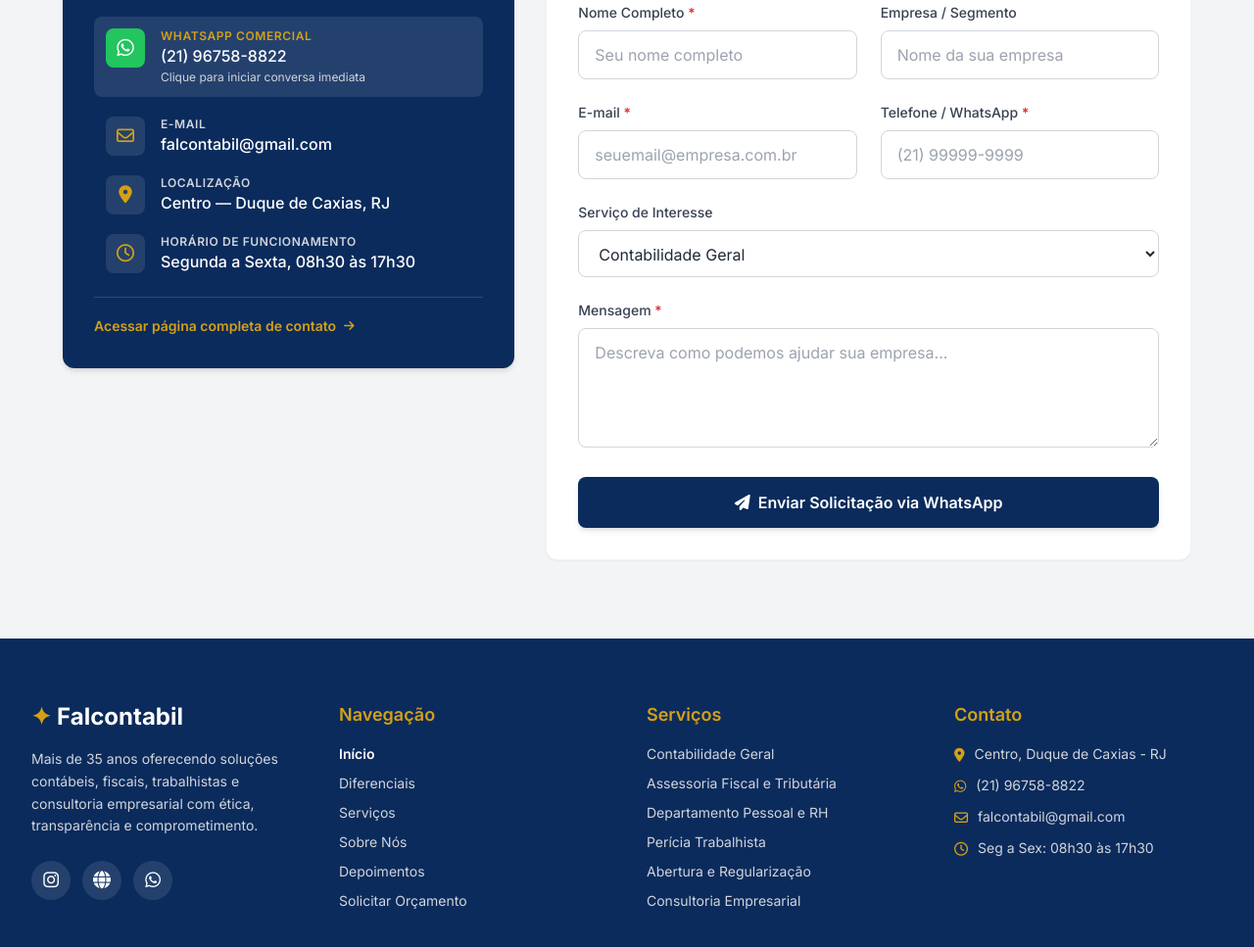
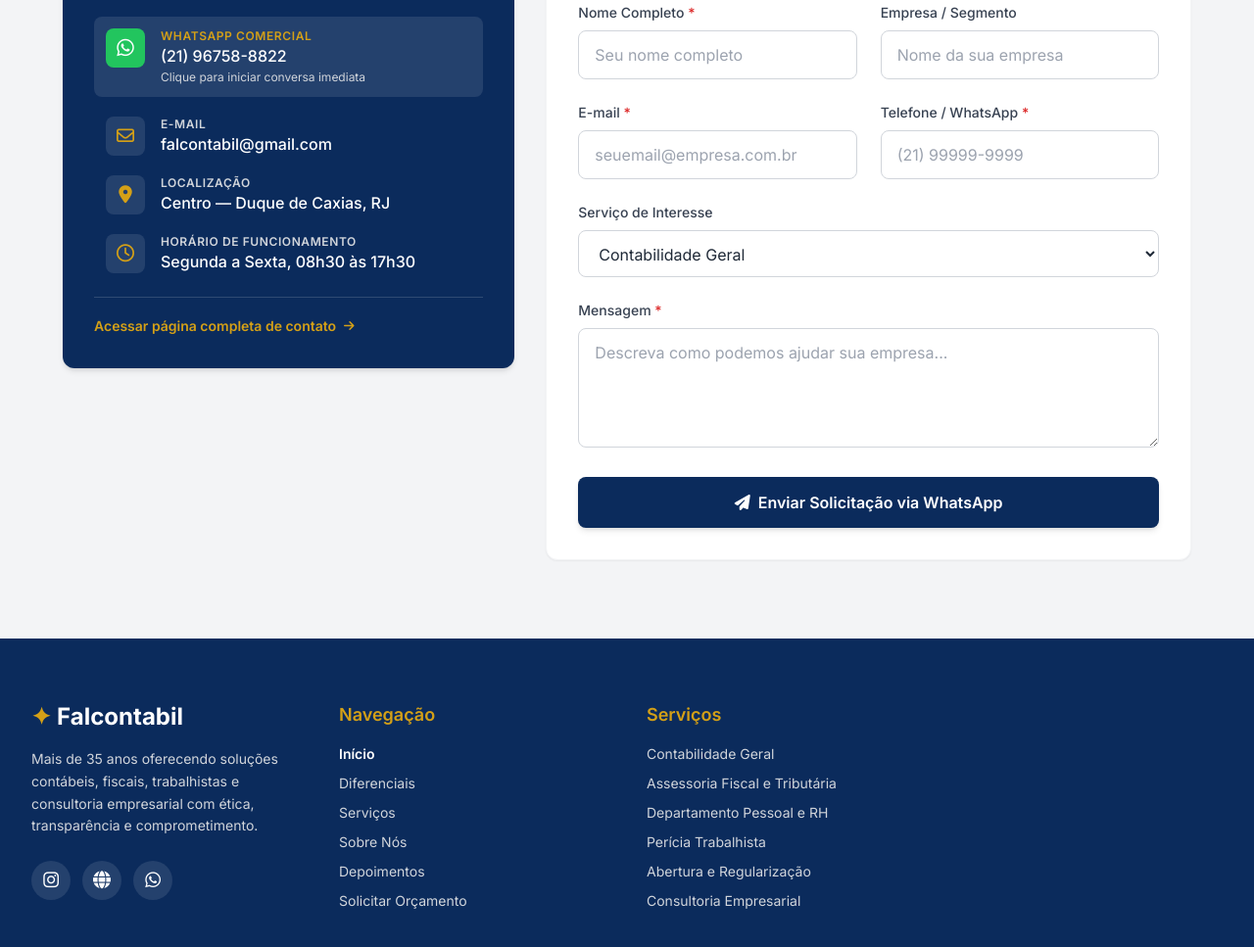
Before and after one commit to Stuncker/falcontabil-site, a plain HTML site: page index.html in a window 1280 px wide. Shown: the part 4497-5464 px from the top of the page at 98% size. Drawn offline with nearby package versions, Linux system fonts and the light colour scheme.

Commit message:
Delete contact information from footer
Removed contact section from the footer.

```diff
--- a/index.html
+++ b/index.html
@@ -739,29 +739,7 @@
                 </div>
 
                 <!-- Coluna 4: Contato -->
-                <div>
-                    <h4 class="text-lg font-semibold mb-4 text-secondary">Contato</h4>
-                    <ul class="space-y-3 text-sm text-gray-300">
-                        <li class="flex items-start gap-2.5">
-                            <i class="fa-solid fa-location-dot text-secondary mt-1" aria-hidden="true"></i>
-                            <span>Centro, Duque de Caxias - RJ</span>
-                        </li>
-                        <li class="flex items-start gap-2.5">
-                            <i class="fa-brands fa-whatsapp text-secondary mt-1" aria-hidden="true"></i>
-                            <a data-whatsapp-link data-whatsapp-text href="https://wa.me/5521999999999" target="_blank" rel="noopener noreferrer" class="hover:text-white transition-colors">(21) 99999-9999</a>
-                        </li>
-                        <li class="flex items-start gap-2.5">
-                            <i class="fa-regular fa-envelope text-secondary mt-1" aria-hidden="true"></i>
-                            <a data-email-link href="mailto:contato@e-falcontabil.com.br" class="hover:text-white transition-colors break-all">contato@e-falcontabil.com.br</a>
-                        </li>
-                        <li class="flex items-start gap-2.5">
-                            <i class="fa-regular fa-clock text-secondary mt-1" aria-hidden="true"></i>
-                            <span>Seg a Sex: 08h30 às 17h30</span>
-                        </li>
-                    </ul>
-                </div>
-            </div>
-        </div>
+
     </footer>
 
     <!-- Botão Flutuante de WhatsApp -->
```
